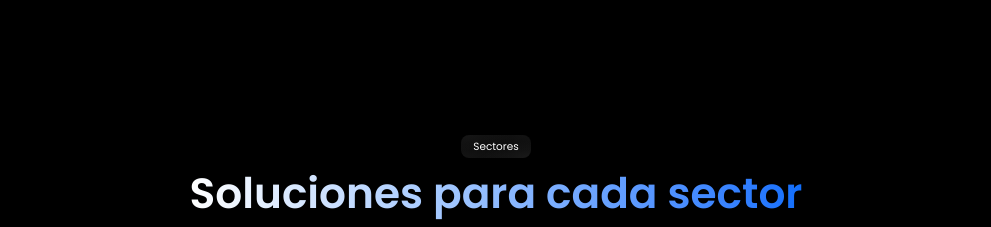
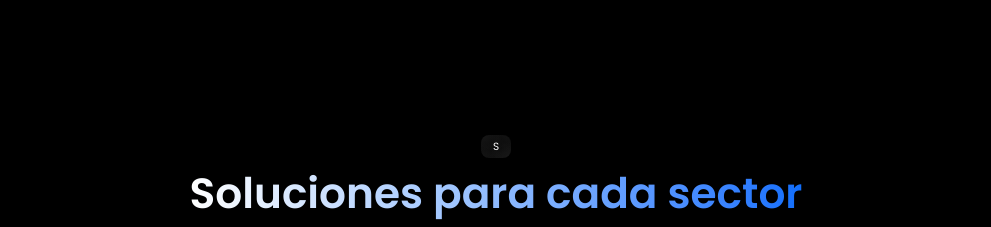
Before and after one commit to dmytro-webild/0ea9bb62-c9b6-4056-95b8-177d6dc39614, a React (Vite) app: page / in a window 1280 px wide. Shown: the part 1560-1787 px from the top of the page, without its empty margins (144-1135 px from the left). Built offline with nearby package versions, Linux system fonts and the light colour scheme; a web font is replaced by a local one.

Commit message:
Update src/pages/HomePage/sections/Expertise.tsx

```diff
--- a/src/pages/HomePage/sections/Expertise.tsx
+++ b/src/pages/HomePage/sections/Expertise.tsx
@@ -10,7 +10,7 @@ export default function ExpertiseSection(): React.JSX.Element {
     <div id="expertise" data-section="expertise">
         <SectionErrorBoundary name="expertise">
               <FeaturesImageBento
-        tag="Sectores"
+        tag="S"
         title="Soluciones para cada sector"
         description="Nos especializamos en soluciones web de alta conversión para diversas industrias."
         items={[{"imageSrc":"http://img.b2bpic.net/free-photo/wine-glass_1203-2992.jpg","description":"Menús interactivos y sistemas de reserva que aumentan la rotación de mesas.","title":"Restaurantes"},{"title":"Clínicas","imageSrc":"http://img.b2bpic.net/free-photo/living-room-with-white-couch-coffee-table_188544-18668.jpg","description":"Portales de pacientes y reserva de citas segura para el sector salud."},{"title":"Gimnasios","imageSrc":"http://img.b2bpic.net/free-photo/still-life-gym-equipment_23-2148197730.jpg","description":"Plataformas de membresía y gestión de clases para centros deportivos."},{"title":"Comercios","imageSrc":"http://img.b2bpic.net/free-photo/turquoise-wooden-table-front-shopping-mall_23-2147907236.jpg","description":"Tiendas online optimizadas para maximizar tus ventas."},{"description":"Gestión de citas previas y catálogos de servicios exclusivos.","title":"Peluquerías y Estética","imageSrc":"http://img.b2bpic.net/free-photo/beautiful-smiling-woman-with-makeup-brushes_23-2148113369.jpg"},{"description":"Optimización de presencia local y pedidos digitales.","imageSrc":"http://img.b2bpic.net/free-photo/table-set-dinning-table_1339-6425.jpg","title":"Cafeterías"},{"description":"Reserva de puestos y gestión de espacios de trabajo compartidos.","imageSrc":"http://img.b2bpic.net/free-photo/asian-woman-with-headset-using-computer_482257-120429.jpg","title":"Co-working"}]}
```
